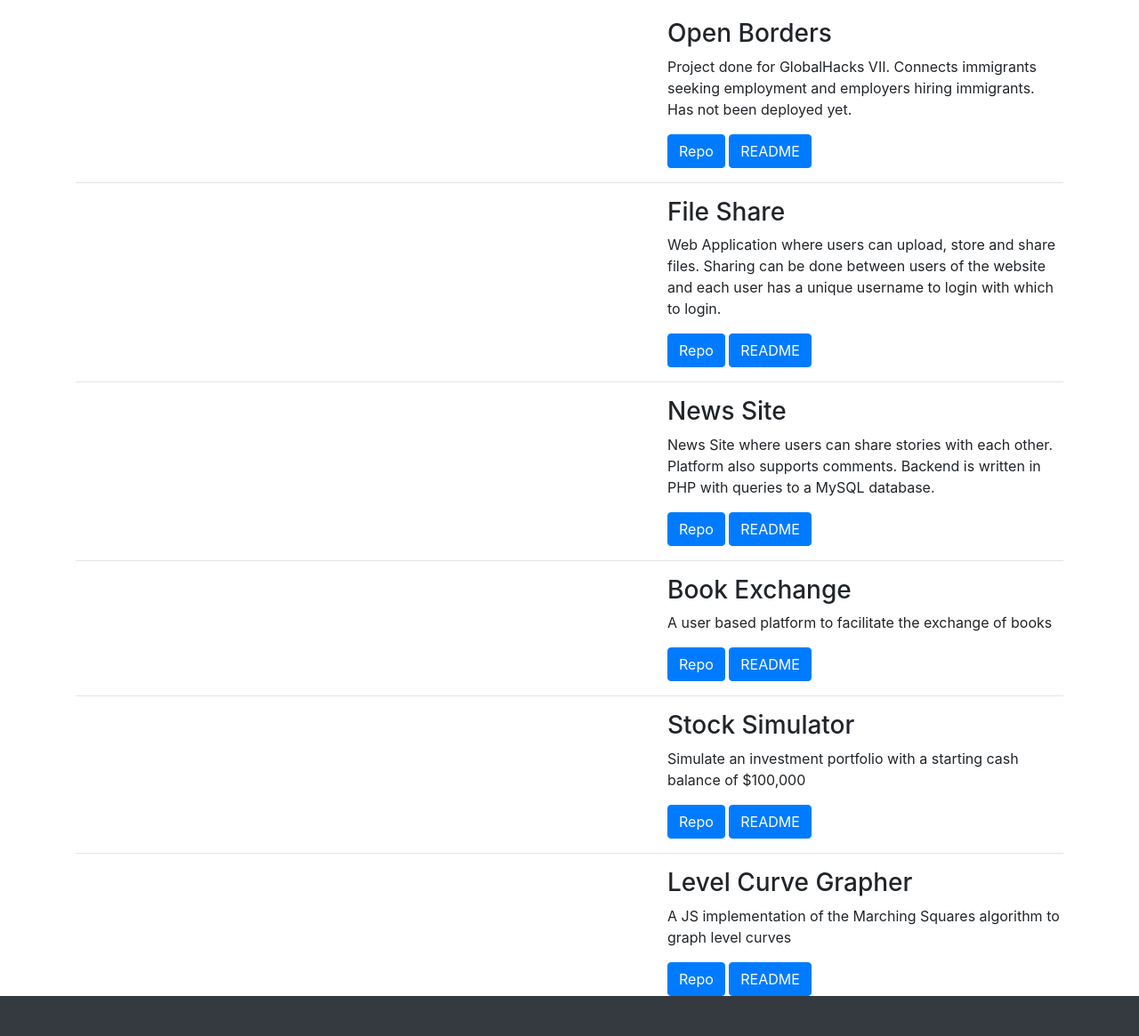
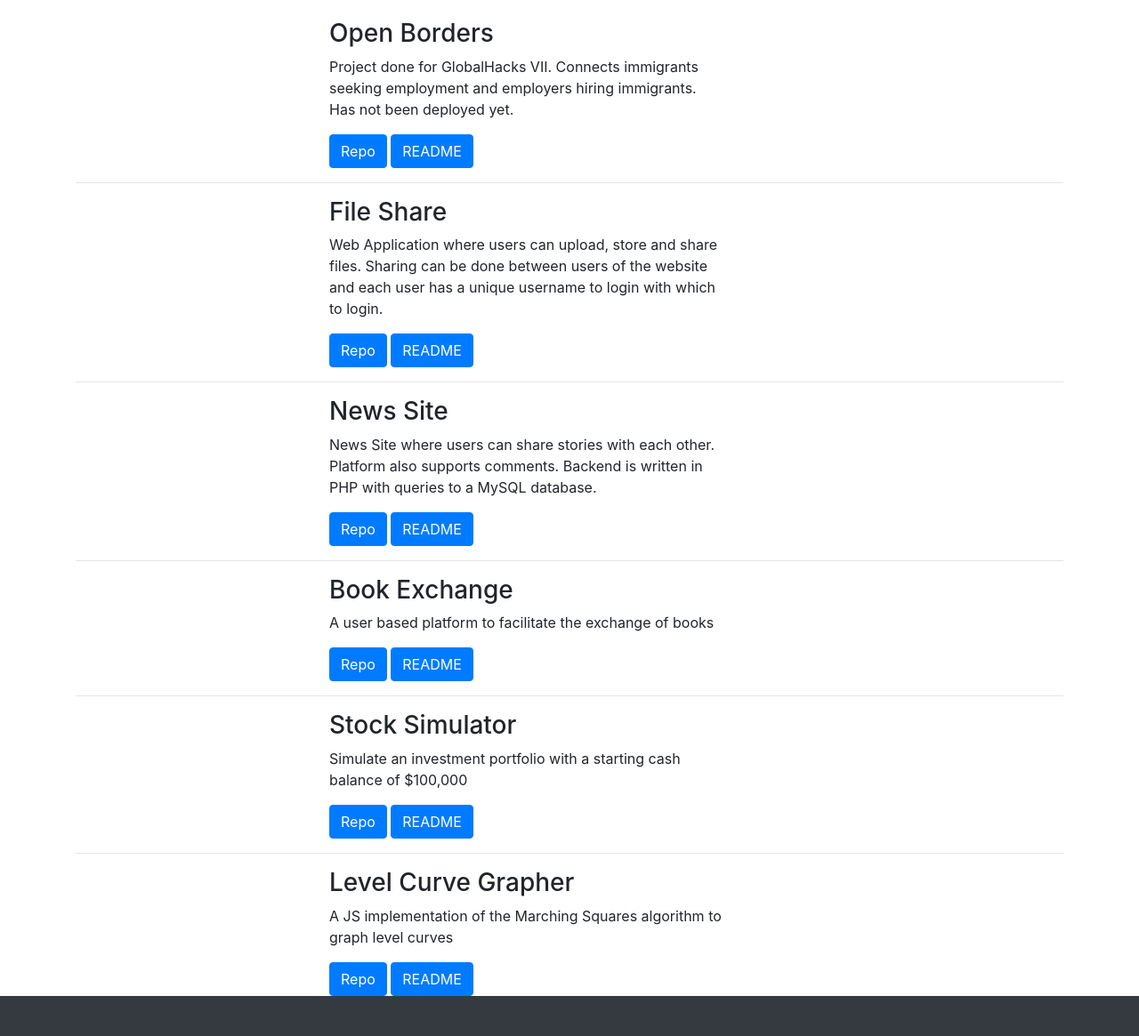
Before and after one commit to anees-patwa/anees-patwa.github.io, a website: page index.html in a window 1280 px wide. Shown: the part 131-1296 px from the top of the page at 89% size. Drawn offline with Linux system fonts and the light colour scheme.

Commit message:
changed spacing

```diff
--- a/index.html
+++ b/index.html
@@ -54,7 +54,7 @@
 
     <!-- Project One -->
     <div class="row">
-      <div class="col-md-7">
+      <div class="col-md-3">
         <!-- <a href="#">
           <img class="img-fluid rounded mb-3 mb-md-0" src="http://placehold.it/700x300" alt="">
         </a> -->
@@ -74,7 +74,7 @@
 
     <!-- Project Two -->
     <div class="row">
-      <div class="col-md-7">
+      <div class="col-md-3">
         <!-- <a href="#">
           <img class="img-fluid rounded mb-3 mb-md-0" src="http://placehold.it/700x300" alt="">
         </a> -->
@@ -95,7 +95,7 @@
 
     <!-- Project Three -->
     <div class="row">
-      <div class="col-md-7">
+      <div class="col-md-3">
         <!-- <a href="#">
           <img class="img-fluid rounded mb-3 mb-md-0" src="http://placehold.it/700x300" alt="">
         </a> -->
@@ -117,7 +117,7 @@
     <!-- Project Four -->
     <div class="row">
 
-      <div class="col-md-7">
+      <div class="col-md-3">
         <!-- <a href="#">
           <img class="img-fluid rounded mb-3 mb-md-0" src="http://placehold.it/700x300" alt="">
         </a> -->
@@ -135,7 +135,7 @@
     <!-- Project Four -->
     <div class="row">
 
-      <div class="col-md-7">
+      <div class="col-md-3">
         <!-- <a href="#">
           <img class="img-fluid rounded mb-3 mb-md-0" src="http://placehold.it/700x300" alt="">
         </a> -->
@@ -152,7 +152,7 @@
     <!-- Project Four -->
     <div class="row">
 
-      <div class="col-md-7">
+      <div class="col-md-3">
         <!-- <a href="#">
               <img class="img-fluid rounded mb-3 mb-md-0" src="http://placehold.it/700x300" alt="">
             </a> -->
```
